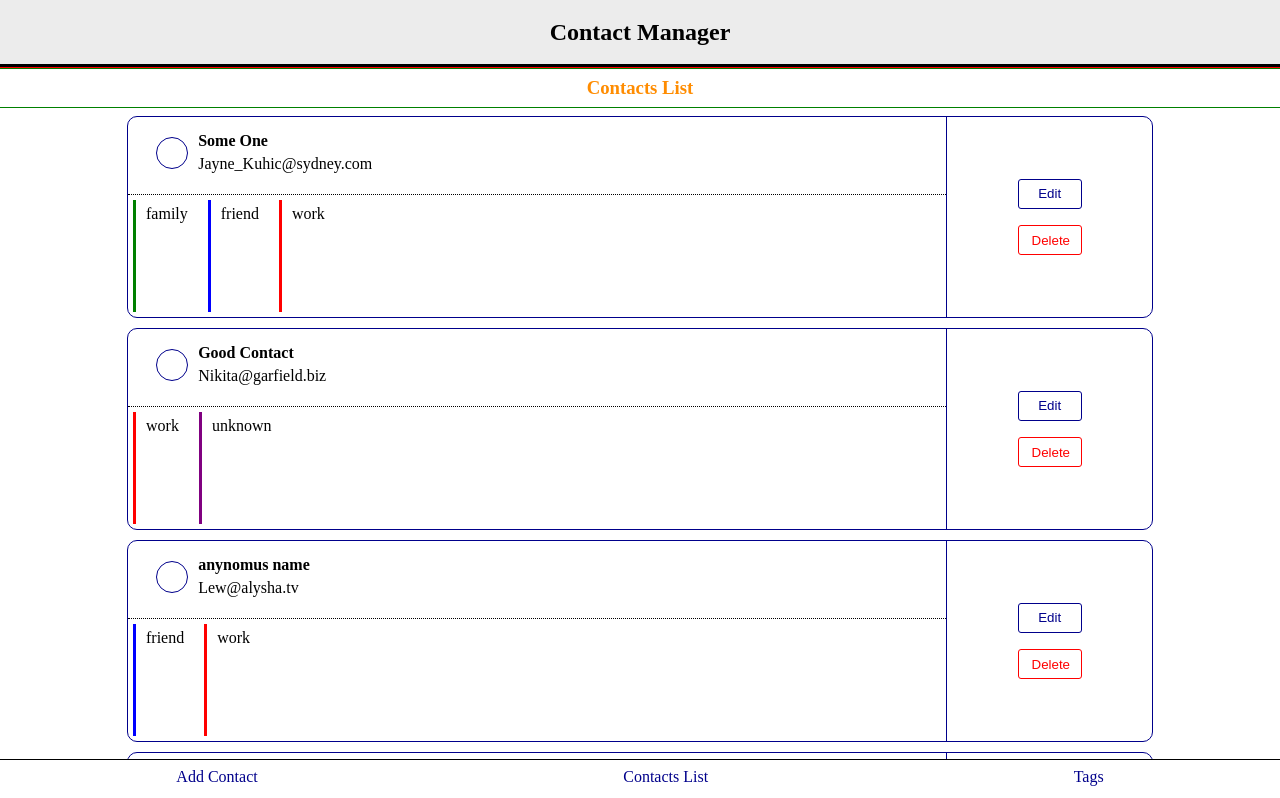
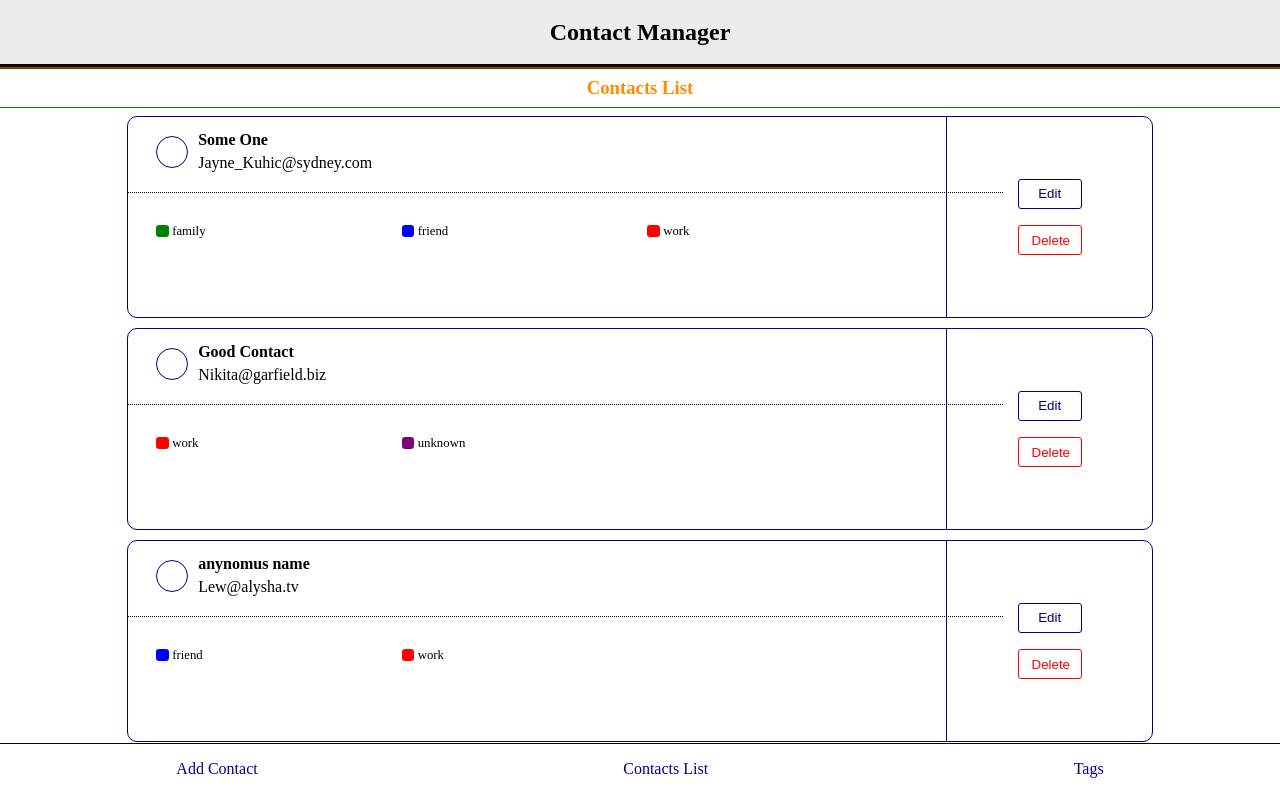
Before and after one commit to akamzandi/Contact-App, a React (Create React App) app: page / in a window 1280 px wide. Shown: the top 798 px of the page. Built offline with nearby package versions, Linux system fonts and the light colour scheme.

Commit message:
tag labels first modification

```diff
--- a/src/App.css
+++ b/src/App.css
@@ -9,7 +9,7 @@
 
 button {
   outline: none;
-  padding: 6px 8px;
+  /* padding: 6px 8px; */
   padding: 0.4rem 0.8rem;
   /* width: 60px; */
   width: 4rem;
--- a/src/Components/Contact/Contact.js
+++ b/src/Components/Contact/Contact.js
@@ -11,10 +11,11 @@ const Contact = ({
 }) => {
   const renderValidTagStyle = (inputColor) => {
     return {
-      padding: "5px 10px",
-      margin: "5px",
-      color: "black",
-      borderLeft: `3px solid ${inputColor}`,
+      width: "0.8rem",
+      height: "0.8rem",
+      borderRadius: "0.2rem",
+      marginRight: "0.2rem",
+      backgroundColor: inputColor,
     };
   };
 
@@ -41,9 +42,10 @@ const Contact = ({
       return (
         <>
           {contacTtags.map((tag) => (
-            <p key={tag} style={decideStyle(tag)}>
-              {tag}
-            </p>
+            <div className="tag-wrapper">
+              <div style={decideStyle(tag)} />
+              <p key={tag}>{tag}</p>
+            </div>
           ))}
         </>
       );
--- a/src/Components/Contact/contact.css
+++ b/src/Components/Contact/contact.css
@@ -29,7 +29,7 @@
   flex-direction: column;
   align-items: center;
   justify-content: center;
-  gap: 1rem;
+  gap: 2vh;
   height: 100%;
   width: 20%;
 }
@@ -39,7 +39,7 @@
   display: flex;
   align-items: center;
   /* padding: 0.7rem 0.9rem; */
-  padding: 1.2vw 2.2vw;
+  padding: 1.8vh 2.2vw;
   height: 25%;
   /* padding: 10px 5px; */
 }
@@ -52,6 +52,8 @@
   border-top: 1px dotted black;
   height: 75%;
   overflow: scroll;
+  padding: 1.8vh 2.2vw;
+  width: 100%;
 }
 
 .contact-icon {
@@ -70,3 +72,14 @@
 .contact-email {
   color: black;
 }
+
+.tag-wrapper {
+  font-size: 0.8rem;
+  /* border: 1px solid green; */
+  display: flex;
+  width: 30%;
+  height: 50%;
+  justify-content: flex-start;
+  align-items: center;
+  overflow-x: hidden;
+}
--- a/src/Components/Navbar/navBar.css
+++ b/src/Components/Navbar/navBar.css
@@ -7,6 +7,7 @@ nav {
   word-wrap: break-word;
   position: fixed;
   width: 100%;
+  height: 5vh;
   z-index: 1;
   bottom: 0px;
   background-color: #fff;
@@ -14,6 +15,7 @@ nav {
   flex-wrap: wrap;
   gap: 0.8em;
   justify-content: space-around;
+  align-items: center;
   /* overflow: auto;
   white-space: nowrap; */
 }
--- a/src/Pages/ContactList/contactsListPage.css
+++ b/src/Pages/ContactList/contactsListPage.css
@@ -4,6 +4,7 @@
   flex-direction: column;
   align-items: center;
   width: 100vw;
+  margin-bottom: 8vh;
 }
 
 .contactList-page h3 {
```
